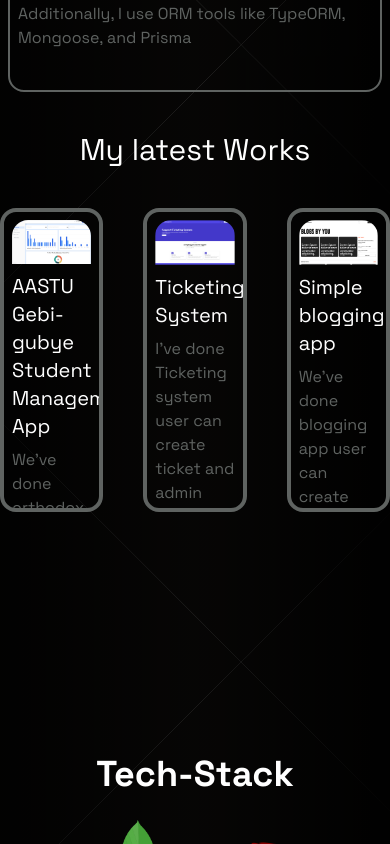
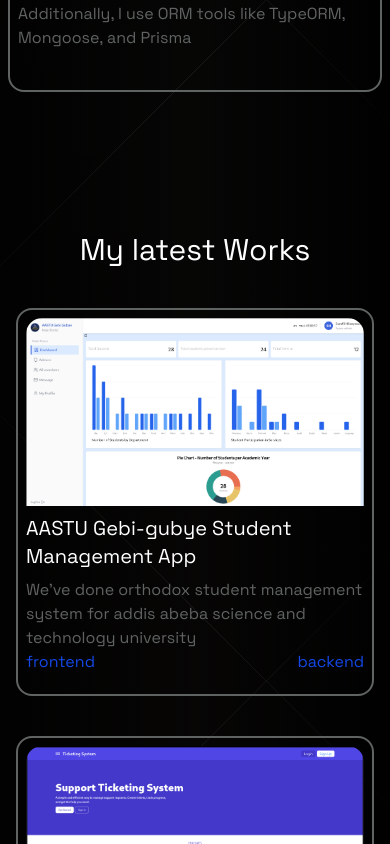
Before and after one commit to habtesh-beki/Habtemariam-bereket, a React (Vite) app: page / in a window 390 px wide. Shown: the part 6060-6904 px from the top of the page. Built offline with nearby package versions, Linux system fonts and the light colour scheme.

Commit message:
make it responsive

```diff
--- a/src/components/MyWork.tsx
+++ b/src/components/MyWork.tsx
@@ -25,15 +25,15 @@
 export default function MyWork() {
   return (
     <section
-      className="flex flex-col items-center  w-full h-full mb-10"
+      className="flex flex-col items-center  w-full h-max m-25"
       id="my-work"
     >
       <h1 className="text-white text-3xl mb-10">My latest Works</h1>
-      <div className="grid grid-cols-3 lg:w-1/2 md:w-3/4 sm:w-full h-[60vh] gap-10 text-[#5f6361] relative">
+      <div className="grid lg:grid-cols-3 lg:w-1/2 md:w-3/4 sm:w-full h-max gap-10 text-[#5f6361] relative mx-4">
         {Projects.map((project) => (
-          <div className="flex flex-col p-2 h-3/5 rounded-2xl border-4 border-[#5f6361] duration-300  Expretise-card-1 overflow-hidden">
+          <div className="flex flex-col p-2 lg:h-90 md:90 h-max rounded-2xl border-2 border-[#5f6361] duration-300  Expretise-card-1 overflow-hidden">
             <img
-              className="w-full h-50 rounded-t-2xl"
+              className="w-max h-max rounded-t-2xl"
               src={project.img}
               alt=""
             />
```
